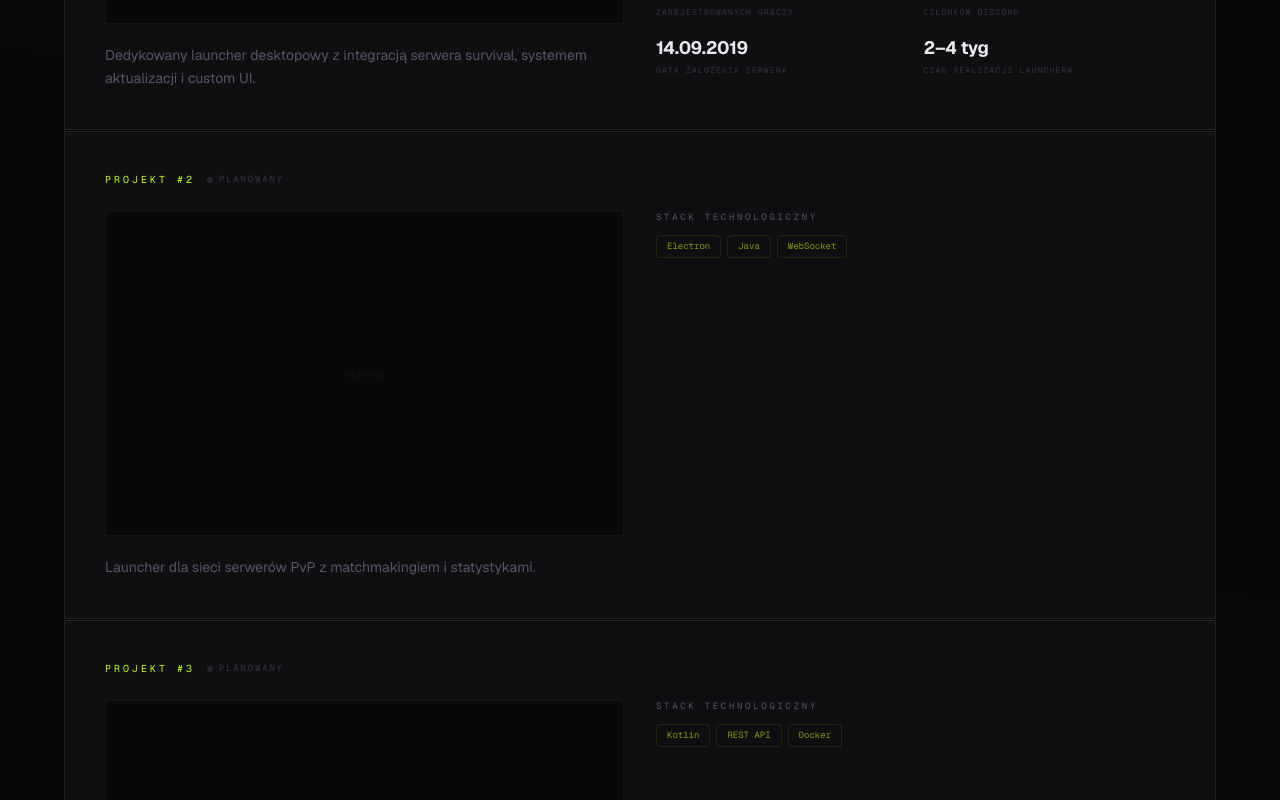
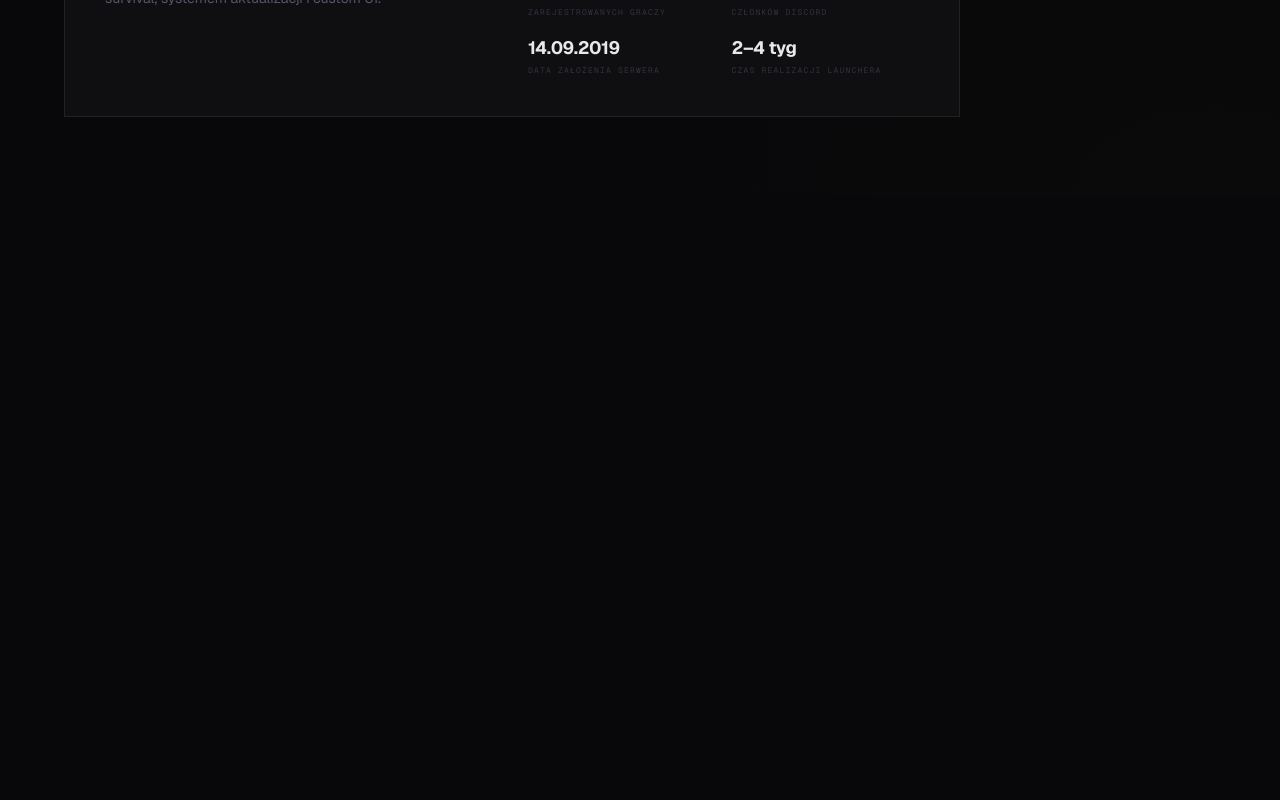
Before and after one commit to ghost0development/gostdevelopmentszczecin, a Next.js app: page /gostdevelopmentszczecin/portfolio in a window 1280 px wide. Shown: the part 820-1620 px from the top of the page. After the commit the page ends 1017 px from the top, so only its background shows below. Built offline with nearby package versions, Linux system fonts and the light colour scheme.

Commit message:
fix: portfolio only Redstone-MC.PL, restore nav links

```diff
--- a/src/app/portfolio/page.tsx
+++ b/src/app/portfolio/page.tsx
@@ -24,24 +24,6 @@ const projects = [
       "Zarządzanie wersjami Minecraft",
       "Integracja z Discord Rich Presence",
     ],
-  },
-  {
-    name: "Projekt #2",
-    status: "Planowany",
-    statusColor: "bg-muted/30",
-    desc: "Launcher dla sieci serwerów PvP z matchmakingiem i statystykami.",
-    stack: ["Electron", "Java", "WebSocket"],
-    stats: [],
-    features: [],
-  },
-  {
-    name: "Projekt #3",
-    status: "Planowany",
-    statusColor: "bg-muted/30",
-    desc: "System zarządzania wersjami i pluginami dla administratorów serwerów.",
-    stack: ["Kotlin", "REST API", "Docker"],
-    stats: [],
-    features: [],
   },
 ];
 
@@ -71,7 +53,7 @@ export default function PortfolioPage() {
           </p>
         </motion.div>
 
-        <div className="space-y-px">
+        <div className="max-w-4xl">
           {projects.map((project, idx) => (
             <motion.div
               key={project.name}
```
